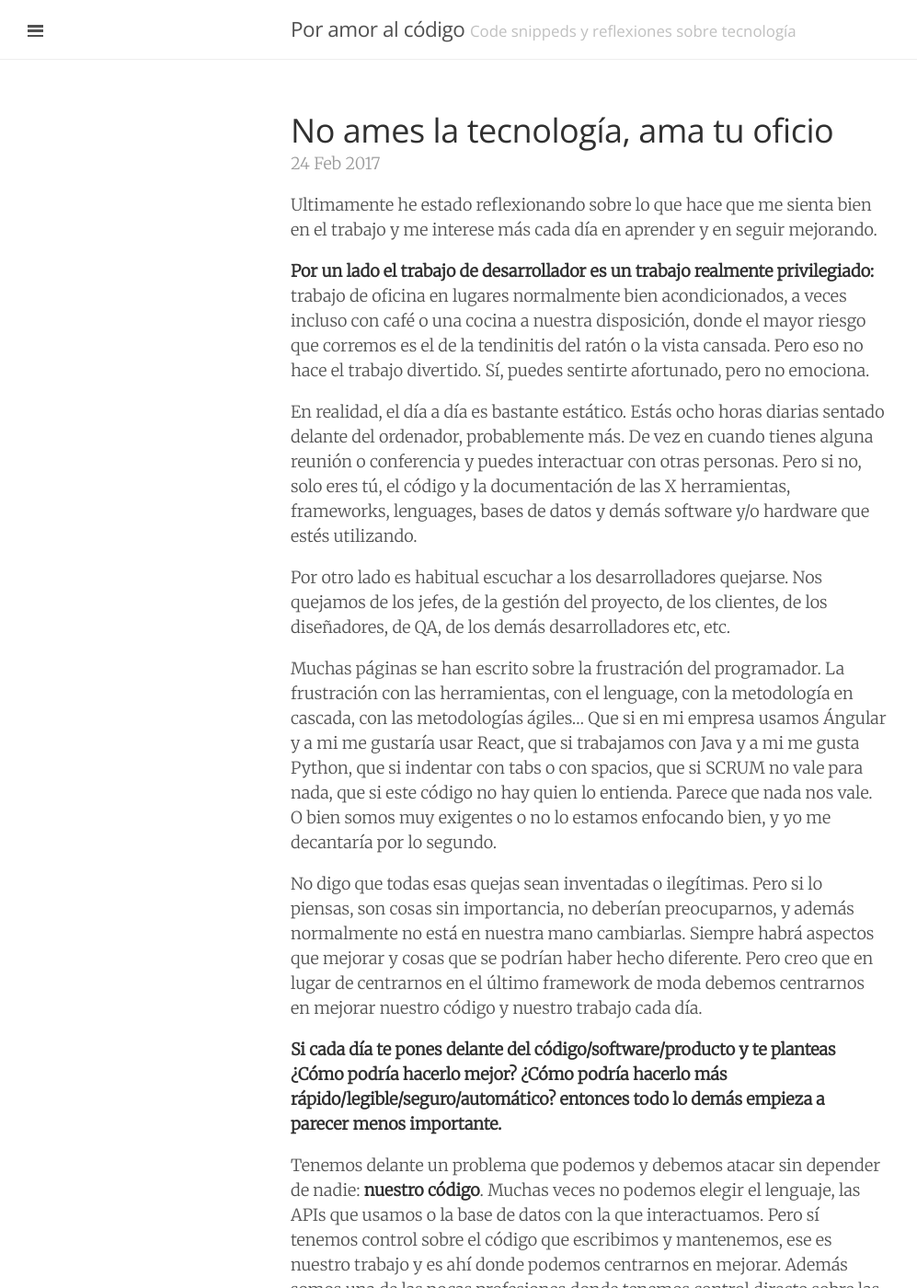
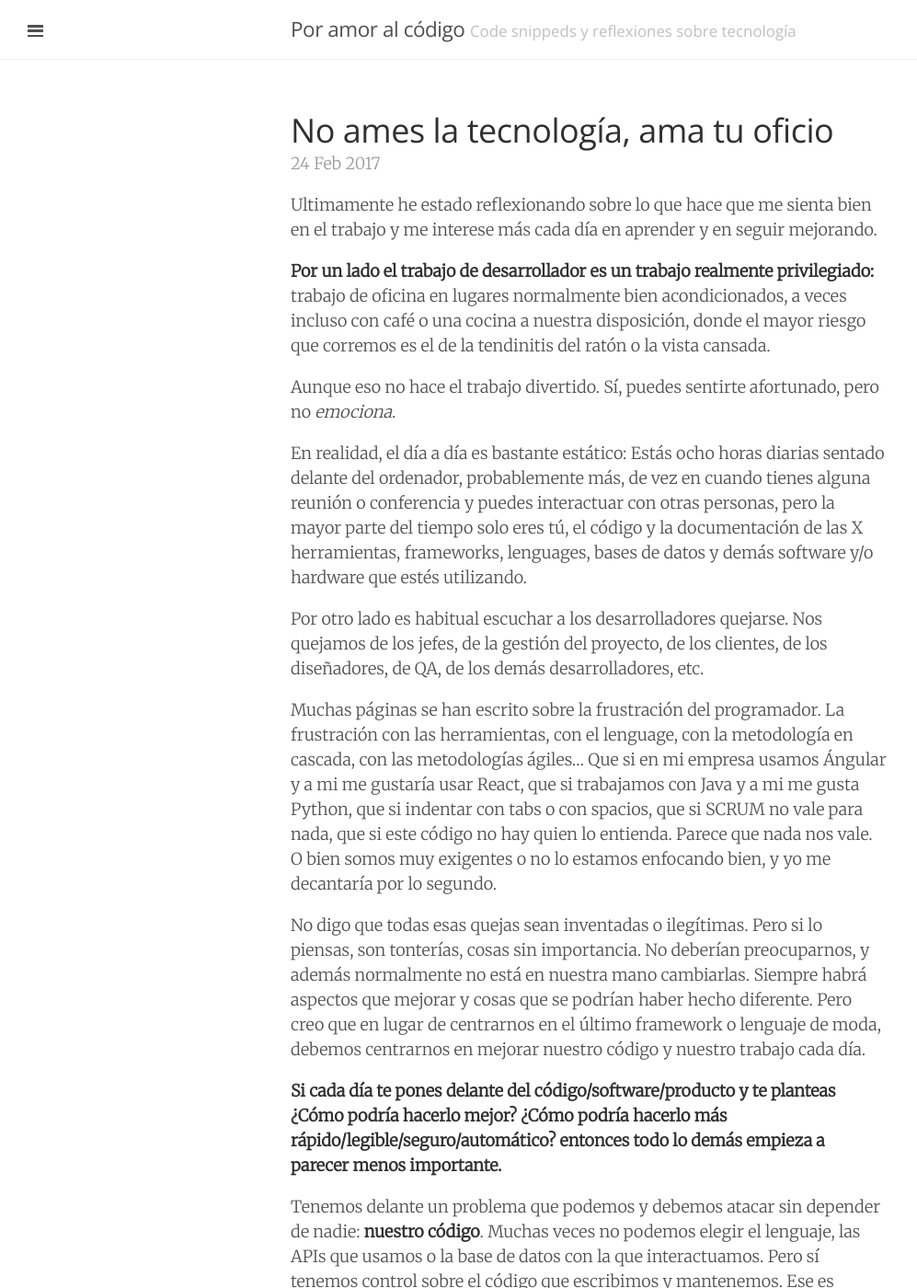
Before and after one commit to juanmirod/juanmirod.github.io, a Jekyll site: the page built from _posts/2017-02-24-adora-tu-oficio.markdown, in a window 1280 px wide and 1400 px high. Shown: the whole window at 92% size, without its empty margins (0-997 px from the left). Built offline with Jekyll 4.4.1, drawn with Linux system fonts in a browser that asks for light colours; some of the changed text lies outside the part shown.

Commit message:
fix: some fixes to last post

```diff
--- a/_posts/2017-02-24-adora-tu-oficio.markdown
+++ b/_posts/2017-02-24-adora-tu-oficio.markdown
@@ -7,19 +7,21 @@
 
 Ultimamente he estado reflexionando sobre lo que hace que me sienta bien en el trabajo y me interese más cada día en aprender y en seguir mejorando.
 
-**Por un lado el trabajo de desarrollador es un trabajo realmente privilegiado:** trabajo de oficina en lugares normalmente bien acondicionados, a veces incluso con café o una cocina a nuestra disposición, donde el mayor riesgo que corremos es el de la tendinitis del ratón o la vista cansada. Pero eso no hace el trabajo divertido. Sí, puedes sentirte afortunado, pero no emociona.
+**Por un lado el trabajo de desarrollador es un trabajo realmente privilegiado:** trabajo de oficina en lugares normalmente bien acondicionados, a veces incluso con café o una cocina a nuestra disposición, donde el mayor riesgo que corremos es el de la tendinitis del ratón o la vista cansada.
 
-En realidad, el día a día es bastante estático. Estás ocho horas diarias sentado delante del ordenador, probablemente más. De vez en cuando tienes alguna reunión o conferencia y puedes interactuar con otras personas. Pero si no, solo eres tú, el código y la documentación de las X herramientas, frameworks, lenguages, bases de datos y demás software y/o hardware que estés utilizando.
+Aunque eso no hace el trabajo divertido. Sí, puedes sentirte afortunado, pero no *emociona*.
 
-Por otro lado es habitual escuchar a los desarrolladores quejarse. Nos quejamos de los jefes, de la gestión del proyecto, de los clientes, de los diseñadores, de QA, de los demás desarrolladores etc, etc.
+En realidad, el día a día es bastante estático: Estás ocho horas diarias sentado delante del ordenador, probablemente más, de vez en cuando tienes alguna reunión o conferencia y puedes interactuar con otras personas, pero la mayor parte del tiempo solo eres tú, el código y la documentación de las X herramientas, frameworks, lenguages, bases de datos y demás software y/o hardware que estés utilizando.
+
+Por otro lado es habitual escuchar a los desarrolladores quejarse. Nos quejamos de los jefes, de la gestión del proyecto, de los clientes, de los diseñadores, de QA, de los demás desarrolladores, etc.
 
 Muchas páginas se han escrito sobre la frustración del programador. La frustración con las herramientas, con el lenguage, con la metodología en cascada, con las metodologías ágiles... Que si en mi empresa usamos Ángular y a mi me gustaría usar React, que si trabajamos con Java y a mi me gusta Python, que si indentar con tabs o con spacios, que si SCRUM no vale para nada, que si este código no hay quien lo entienda. Parece que nada nos vale. O bien somos muy exigentes o no lo estamos enfocando bien, y yo me decantaría por lo segundo.
 
-No digo que todas esas quejas sean inventadas o ilegítimas. Pero si lo piensas, son cosas sin importancia, no deberían preocuparnos, y además normalmente no está en nuestra mano cambiarlas. Siempre habrá aspectos que mejorar y cosas que se podrían haber hecho diferente. Pero creo que en lugar de centrarnos en el último framework de moda debemos centrarnos en mejorar nuestro código y nuestro trabajo cada día.
+No digo que todas esas quejas sean inventadas o ilegítimas. Pero si lo piensas, son tonterías, cosas sin importancia. No deberían preocuparnos, y además normalmente no está en nuestra mano cambiarlas. Siempre habrá aspectos que mejorar y cosas que se podrían haber hecho diferente. Pero creo que en lugar de centrarnos en el último framework o lenguaje de moda, debemos centrarnos en mejorar nuestro código y nuestro trabajo cada día.
 
 **Si cada día te pones delante del código/software/producto y te planteas ¿Cómo podría hacerlo mejor? ¿Cómo podría hacerlo más rápido/legible/seguro/automático? entonces todo lo demás empieza a parecer menos importante.**
 
-Tenemos delante un problema que podemos y debemos atacar sin depender de nadie: **nuestro código**. Muchas veces no podemos elegir el lenguaje, las APIs que usamos o la base de datos con la que interactuamos. Pero sí tenemos control sobre el código que escribimos y mantenemos, ese es nuestro trabajo y es ahí donde podemos centrarnos en mejorar. Además somos una de las pocas profesiones donde tenemos control directo sobre las herramientas que utilizamos y sobre lo que producimos, no debemos olvidar que nuestro oficio es muy artesanal todavía en ese sentido y podemos aprovecharnos de esa ventaja.
+Tenemos delante un problema que podemos y debemos atacar sin depender de nadie: **nuestro código**. Muchas veces no podemos elegir el lenguaje, las APIs que usamos o la base de datos con la que interactuamos. Pero sí tenemos control sobre el código que escribimos y mantenemos. Ese es nuestro trabajo y es ahí donde podemos centrarnos en mejorar. Además somos una de las pocas profesiones donde tenemos control directo sobre las herramientas que utilizamos y sobre lo que producimos, no debemos olvidar que nuestro oficio es muy artesanal todavía en ese sentido y podemos aprovecharnos de esa ventaja.
 
 ¿Probar tu código es lento porque tienes que pasar por X pasos hasta llegar a lo que tú has escrito? Tal vez si el código estuviera en un módulo independiente y pudieras escribir unos tests la experiencia sería completamente diferente.
 
```
Also changed, not shown: other parts of _posts/2017-02-24-adora-tu-oficio.markdown (+2 -2 lines).
